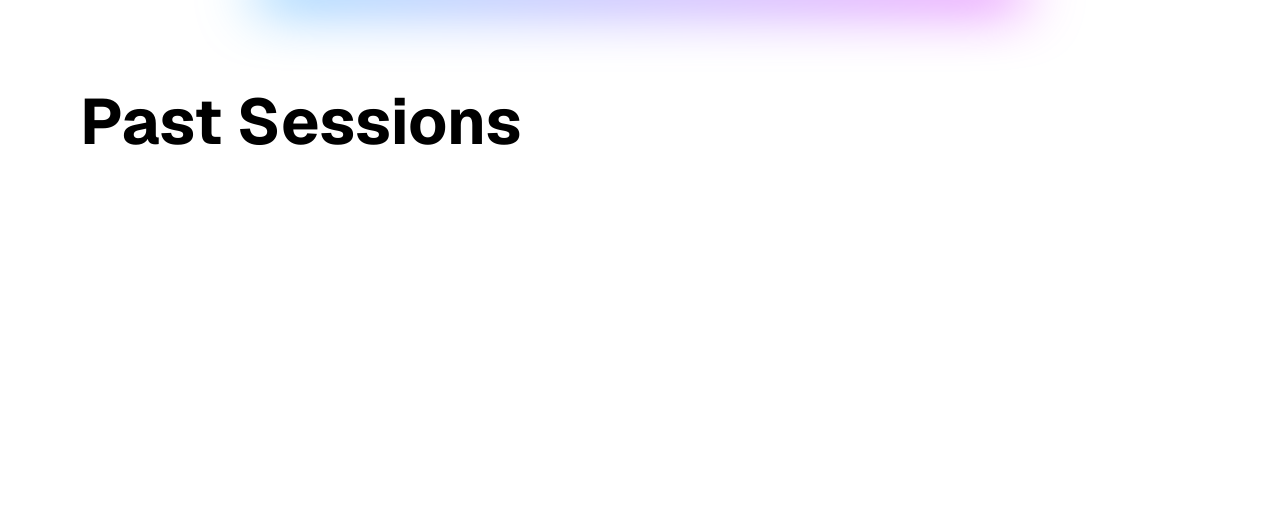
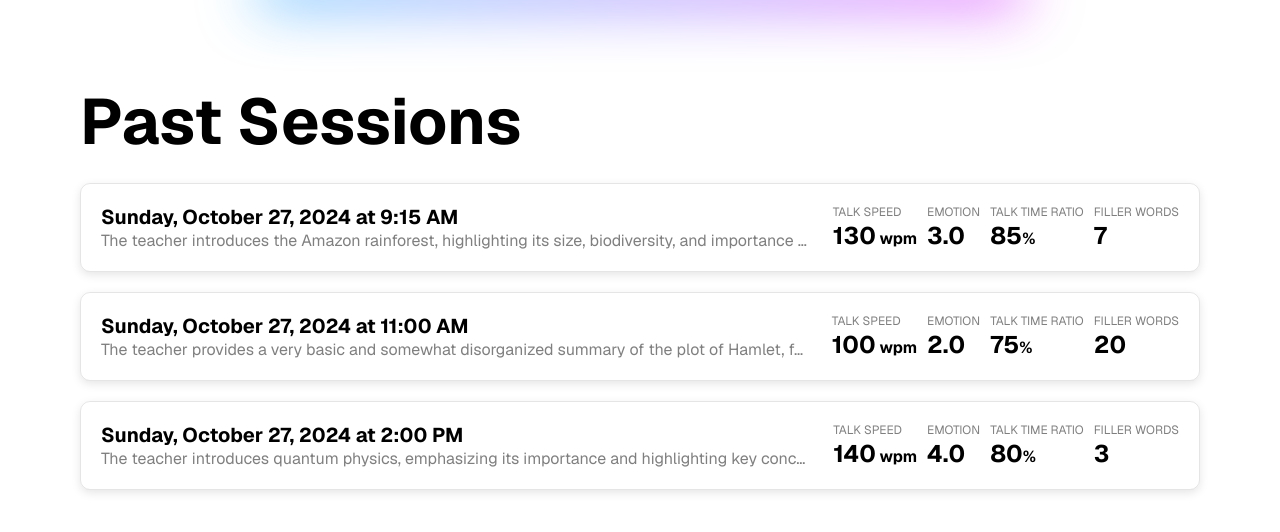
Before and after one commit to jasmine-dragons/engaged, a Next.js app in the folder client/: page /history in a window 1280 px wide. Shown: the top 532 px of the page. Built offline with nearby package versions, Linux system fonts and the light colour scheme.

Commit message:
feat: sesh hist

```diff
--- a/client/src/app/history/page.tsx
+++ b/client/src/app/history/page.tsx
@@ -1,7 +1,80 @@
+import { HistoryItem } from "@/components/HistoryItem";
+import { Analysis } from "@/lib/types";
+
+const history: Analysis[] = [
+  {
+    transcript: [
+      {
+        what: "Alright class, settle down, settle down! Today, we're exploring the wonders of the Amazon rainforest.  It's the largest rainforest on Earth, a vast and incredibly diverse ecosystem. (Pause) Can anyone tell me what comes to mind when you think of the Amazon?",
+      },
+      { who: "Maria", what: "Um, lots of trees?" },
+      {
+        what: "Absolutely, Maria!  A *lot* of trees.  But it's so much more than just trees.  It's home to countless species of plants and animals, many of which are found nowhere else on the planet.  Think jaguars, sloths, colorful macaws… (Gestures)  It's a biodiversity hotspot.  And it plays a crucial role in regulating the Earth's climate.  So, it's really important that we protect it.  Any questions so far?",
+      },
+      { who: "David", what: "Yeah, what about deforestation?" },
+      {
+        what: "That's a very important question, David. Deforestation is a huge problem.  Trees are being cut down at an alarming rate, primarily for agriculture and cattle ranching.  This not only destroys habitats but also releases large amounts of carbon dioxide into the atmosphere, contributing to climate change. So, it's a complex issue, but one that we need to address.  We'll be discussing this more next week.",
+      },
+    ],
+    summary:
+      "The teacher introduces the Amazon rainforest, highlighting its size, biodiversity, and importance to the Earth's climate.  They discuss the issue of deforestation and its impact on the environment.",
+    ratings: {
+      talkSpeed: 130,
+      emotion: 3,
+      talkTimeRatio: 85,
+      fillerWords: 7,
+    },
+    time: new Date("2024-10-27T09:15:00"),
+  },
+  {
+    transcript: [
+      {
+        what: "Okay, so, today we're gonna talk about… (pause) …Shakespeare.  Specifically, Hamlet.  It's, like, one of the most famous plays ever written.  (Shrugs)  So, Hamlet, right? He's, um, the Prince of Denmark, and his dad, the king, gets, like, killed.  And, uh, Hamlet's, like, really upset about it, obviously.  So, he's, like, trying to figure out what happened, and, um, there's this ghost, right?  The ghost of his dad.  And the ghost tells him that, uh, his uncle, Claudius, killed him.  So, Hamlet's, like, gotta get revenge, but he's, like, really indecisive.  So, the whole play is about him trying to, like, decide what to do.  Get it?",
+      },
+      { who: "Sarah", what: "Kind of…" },
+      {
+        what: "Yeah, it's kinda complicated. We'll read it in class and it will make more sense, okay?",
+      },
+    ],
+    summary:
+      "The teacher provides a very basic and somewhat disorganized summary of the plot of Hamlet, focusing on the main characters and the central conflict of revenge.",
+    ratings: {
+      talkSpeed: 100,
+      emotion: 2,
+      talkTimeRatio: 75,
+      fillerWords: 20,
+    },
+    time: new Date("2024-10-27T11:00:00"),
+  },
+  {
+    transcript: [
+      {
+        what: "Good morning, everyone! Today, we're embarking on a journey through the fascinating world of quantum physics!  (Enthusiastically)  Now, I know what some of you might be thinking: 'Quantum physics?  That sounds complicated!'  And, well, it can be. But don't worry, we'll take it one step at a time.  We're going to explore some of the fundamental concepts, like wave-particle duality, superposition, and entanglement.  These ideas might seem a little strange at first, but they're absolutely essential to understanding how the universe works at the smallest scales.  (Slight pause)  Think about light, for example.  Sometimes it behaves like a wave, and sometimes it behaves like a particle.  That's wave-particle duality!  It's mind-blowing, isn't it?  (Chuckles)  And then there's superposition, which basically means that a quantum system can exist in multiple states at the same time.  It's like a coin spinning in the air – it's both heads and tails until it lands.  We'll delve into these concepts and many more, and I promise you'll leave here with a newfound appreciation for the weird and wonderful world of quantum mechanics!",
+      },
+      { who: "Michael", what: "So, like, is this stuff actually real?" },
+      {
+        what: "Absolutely, Michael!  It's not just theoretical.  Quantum physics has real-world applications that we use every day, from lasers to MRI machines.  It's the foundation of modern technology. So, yes, it's very real, and it's incredibly important.",
+      },
+    ],
+    summary:
+      "The teacher introduces quantum physics, emphasizing its importance and highlighting key concepts like wave-particle duality and superposition. They aim to make the topic accessible and engaging for students, connecting it to real-world applications.",
+    ratings: {
+      talkSpeed: 140,
+      emotion: 4,
+      talkTimeRatio: 80,
+      fillerWords: 3,
+    },
+    time: new Date("2024-10-27T14:00:00"),
+  },
+];
+
 export default function History() {
   return (
     <div className="container">
       <h1 className="heading">Past Sessions</h1>
+      {history.map((anal) => (
+        <HistoryItem analysis={anal} key={anal.time.toISOString()} />
+      ))}
     </div>
   );
 }
--- a/client/src/app/results/page.module.css
+++ b/client/src/app/results/page.module.css
@@ -95,6 +95,10 @@
   gap: 10px;
 }
 
+.timestamp {
+  color: rgba(0, 0, 0, 0.5);
+}
+
 @keyframes appear {
   from {
     opacity: 0;
--- /dev/null
+++ b/client/src/components/HistoryItem/index.module.css
@@ -0,0 +1,36 @@
+.wrapper {
+  display: flex;
+  gap: 20px;
+  padding: 20px;
+  border: 1px solid rgba(0, 0, 0, 0.1);
+  box-shadow: 0 3px 10px rgba(0, 0, 0, 0.1);
+  border-radius: 10px;
+  transform: all 0.2s;
+}
+.wrapper:hover {
+  border-color: rgba(0, 0, 0, 0.2);
+  box-shadow: 0 5px 15px rgba(0, 0, 0, 0.1);
+}
+
+.left {
+  width: 0;
+  flex: auto;
+}
+
+.timestamp {
+  font-weight: bold;
+  font-size: 20px;
+}
+
+.summary {
+  white-space: nowrap;
+  color: rgba(0, 0, 0, 0.5);
+  overflow: hidden;
+  text-overflow: ellipsis;
+}
+
+.stats {
+  flex: none;
+  display: flex;
+  gap: 10px;
+}
--- /dev/null
+++ b/client/src/components/HistoryItem/index.tsx
@@ -0,0 +1,52 @@
+import { dateFormat } from "@/lib/fmt";
+import { Analysis } from "@/lib/types";
+import Link from "next/link";
+import styles from "./index.module.css";
+import { Stat } from "../Stat";
+
+export type HistoryItemProps = {
+  analysis: Analysis;
+};
+export function HistoryItem({ analysis }: HistoryItemProps) {
+  return (
+    <Link href="#" className={styles.wrapper}>
+      <div className={styles.left}>
+        <p className={styles.timestamp}>{dateFormat.format(analysis.time)}</p>
+        <p className={styles.summary}>{analysis.summary}</p>
+      </div>
+      <div className={styles.stats}>
+        <Stat
+          label="talk speed"
+          count={analysis.ratings.talkSpeed}
+          units=" wpm"
+          min={100}
+          avg={135}
+          max={180}
+        />
+        <Stat
+          label="emotion"
+          count={analysis.ratings.emotion}
+          fixed={1}
+          min={1}
+          avg={3}
+          max={5}
+        />
+        <Stat
+          label="talk time ratio"
+          count={analysis.ratings.talkTimeRatio}
+          units="%"
+          min={60}
+          avg={77.5}
+          max={90}
+        />
+        <Stat
+          label="filler words"
+          count={analysis.ratings.fillerWords}
+          min={0}
+          avg={7.5}
+          max={15}
+        />
+      </div>
+    </Link>
+  );
+}
--- a/client/src/components/Stat/index.tsx
+++ b/client/src/components/Stat/index.tsx
@@ -13,6 +13,7 @@ export type StatProps = {
   min: number;
   avg: number;
   max: number;
+  animate?: boolean;
 };
 export function Stat({
   label,
@@ -22,10 +23,15 @@ export function Stat({
   min,
   avg,
   max,
+  animate = false,
 }: StatProps) {
-  const [progress, setProgress] = useState(0);
+  const [progress, setProgress] = useState(animate ? 0 : 1);
 
   useEffect(() => {
+    if (!animate) {
+      setProgress(1);
+      return;
+    }
     const start = Date.now();
     let requestId = 0;
     const paint = () => {
@@ -42,7 +48,7 @@ export function Stat({
     return () => {
       window.cancelAnimationFrame(requestId);
     };
-  }, []);
+  }, [animate]);
 
   return (
     <div className={styles.stat}>
--- /dev/null
+++ b/client/src/lib/fmt.ts
@@ -0,0 +1,4 @@
+export const dateFormat = new Intl.DateTimeFormat("en-US", {
+  dateStyle: "full",
+  timeStyle: "short",
+});
--- a/client/src/lib/types.ts
+++ b/client/src/lib/types.ts
@@ -20,4 +20,5 @@ export type Analysis = {
     talkTimeRatio: number;
     fillerWords: number;
   };
+  time: Date;
 };
```
Also changed, not shown: client/src/app/results/page.tsx (+7 -0 lines).
